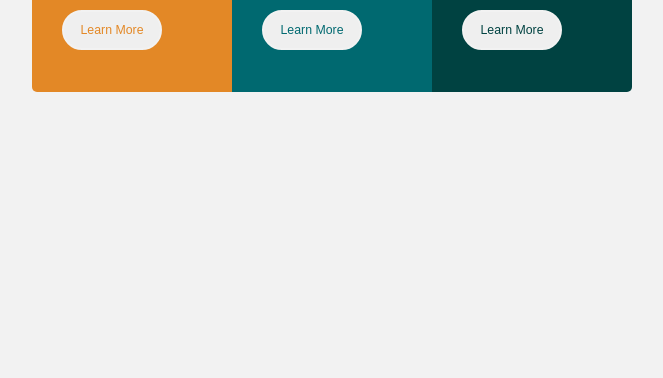
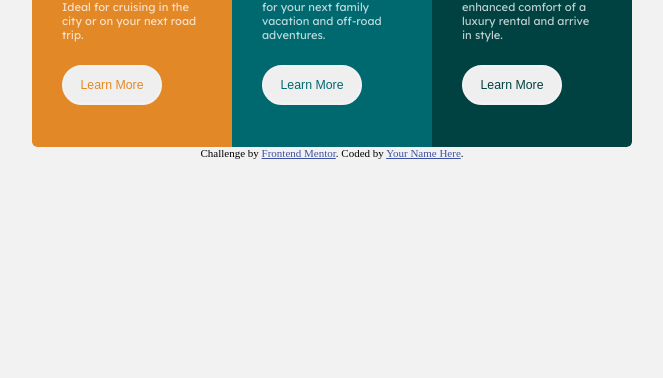
Before and after one commit to axseinga/3-column-card-component, a website: page index.html in a window 1280 px wide. Shown: the part 422-800 px from the top of the page, without its empty margins (308-971 px from the left). Drawn offline with Linux system fonts and the light colour scheme.

Commit message:
center with flexbox

```diff
--- a/index.html
+++ b/index.html
@@ -40,6 +40,8 @@
     </style>
   </head>
   <body>
+    <div class="component">
+
       <div class="wrapper">
         <div class="wrapper__box box--1">
           <img
@@ -91,5 +93,6 @@
         >. Coded by <a href="#">Your Name Here</a>.
       </div>
     </div>
+  </div>
   </body>
 </html>
--- a/sass/sass.scss
+++ b/sass/sass.scss
@@ -36,15 +36,24 @@ body {
   background-color: $color-grey-light;
 }
 
+.component {
+  display: flex;
+  flex-direction: column;
+  justify-content: center;
+  align-items: center;
+  min-height: 100vh;
+  padding: 24px;
+}
+
 .wrapper {
-  min-width: 200px;
-  min-height: 600px;
-  height: 900px;
-  margin-top: 40%;
-  position: absolute;
-  top: 50%;
-  left: 50%;
-  transform: translate(-50%, -50%);
+  //min-width: 200px;
+  //min-height: 600px;
+  //height: 900px;
+  //margin-top: 40%;
+  //position: absolute;
+  //top: 50%;
+  //left: 50%;
+  //transform: translate(-50%, -50%);
   border-radius: 5px;
   overflow: hidden;
 
@@ -52,14 +61,14 @@ body {
   flex-direction: column;
   align-items: stretch;
 
-  @media only screen and (max-width: $bp-smallest) {
-    margin-top: 60%;
-  }
+  //@media only screen and (max-width: $bp-smallest) {
+  // margin-top: 60%;
+  //}
 
   @media only screen and (min-width: $bp-desktop) {
-    margin-top: 5%;
+    //margin-top: 5%;
     flex-direction: row;
-    height: 300px;
+    //height: 300px;
   }
 
   &__box {
```
Also changed, not shown: css/style.css.
